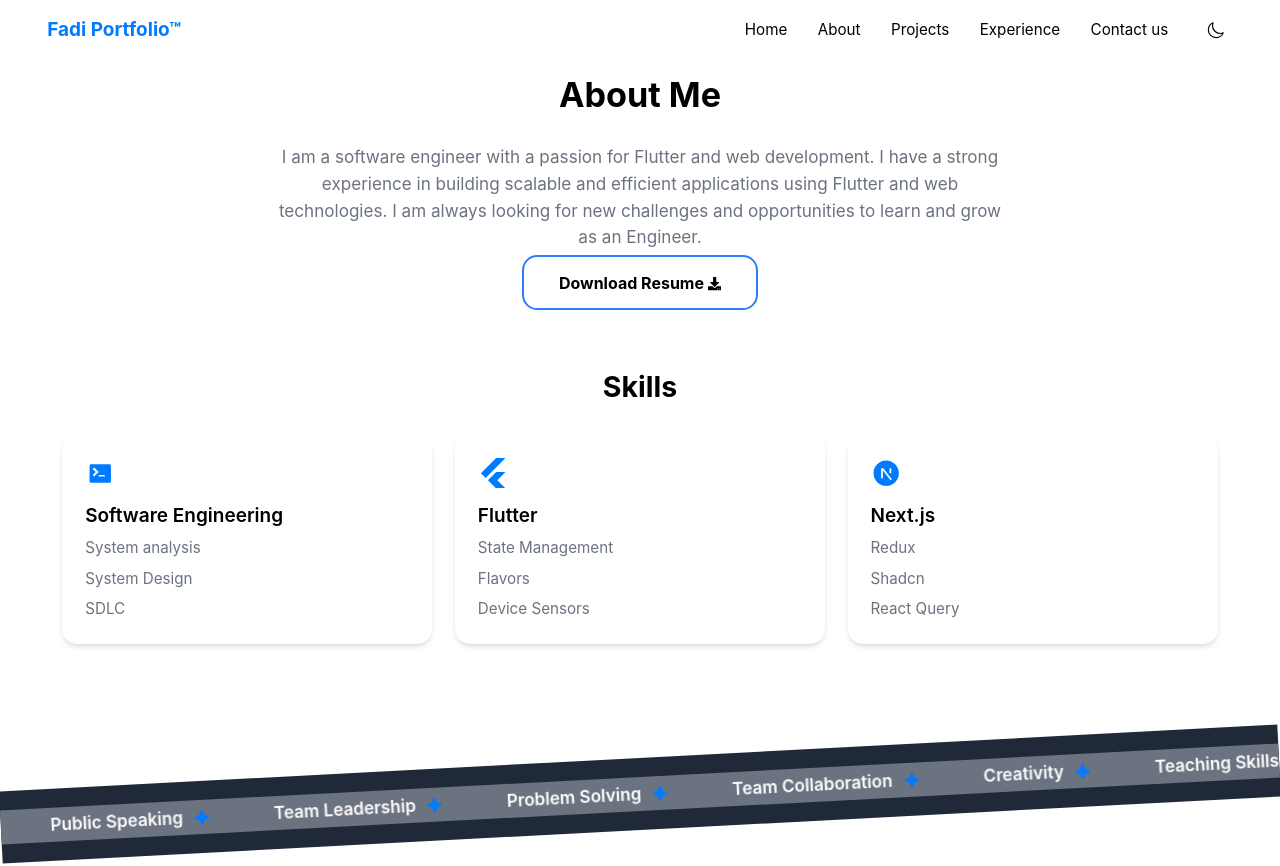
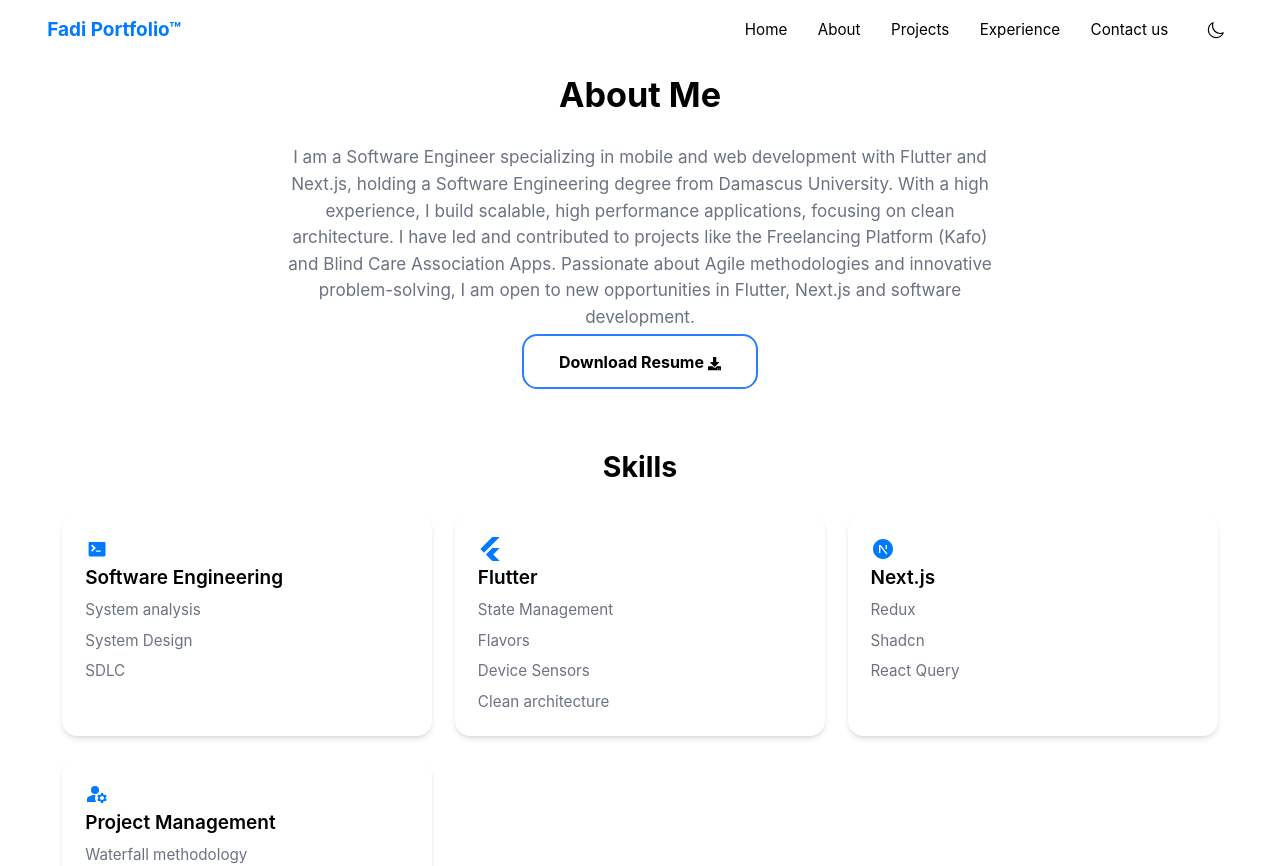
Before and after one commit to Fadi-Asfour-Tech/portfolio, a Next.js app: page /about in a window 1280 px wide. Shown: the top 866 px of the page. Built offline with nearby package versions, Linux system fonts and the light colour scheme.

Commit message:
`Refactor experience components to use BiSolidZap icon and update technical skills in About page`

```diff
--- a/src/app/about/page.tsx
+++ b/src/app/about/page.tsx
@@ -2,6 +2,7 @@
 import Button from "@/general_components/Button";
 import { DiTerminal } from "react-icons/di";
 import { FaDownload } from "react-icons/fa";
+import { MdManageAccounts } from "react-icons/md";
 import { RiNextjsFill } from "react-icons/ri";
 import { SiFlutter } from "react-icons/si";
 
@@ -15,11 +16,19 @@ const About = () => {
         <h1 className="text-4xl font-bold mb-8 text-center">About Me</h1>
         <section className="mb-16">
           <p className="text-lg text-secondary max-w-3xl mx-auto text-center">
-            I am a software engineer with a passion for Flutter and web
+            {/* I am a software engineer with a passion for Flutter and web
             development. I have a strong experience in building scalable and
             efficient applications using Flutter and web technologies. I am
             always looking for new challenges and opportunities to learn and
-            grow as an Engineer.
+            grow as an Engineer. */}
+            I am a Software Engineer specializing in mobile and web development
+            with Flutter and Next.js, holding a Software Engineering degree from
+            Damascus University. With a high experience, I build scalable, high
+            performance applications, focusing on clean architecture. I have led
+            and contributed to projects like the Freelancing Platform (Kafo) and
+            Blind Care Association Apps. Passionate about Agile methodologies
+            and innovative problem-solving, I am open to new opportunities in
+            Flutter, Next.js and software development.
           </p>
           <div className=" flex items-center justify-center m-1 line ">
             <Button
@@ -33,6 +42,7 @@ const About = () => {
                 />
               }
               link=""
+              // TODO: add link to cv
             />
           </div>
         </section>
@@ -41,35 +51,31 @@ const About = () => {
           {/* mb-16 */}
           <h2 className="section-title">Skills</h2>
           <div className="grid grid-cols-1  md:grid-cols-2 lg:grid-cols-3 gap-6 ">
-            <div className="bg-white dark:bg-dark/50 rounded-2xl shadow-md p-6  hover:border-gray-500 hover:border-3 transition-all">
-              <DiTerminal className="h-8  w-8 text-primary mb-4" />
-              <h3 className="text-xl font-semibold mb-2">
-                Software Engineering
-              </h3>
-              <ul className="text-secondary space-y-2">
-                <li>System analysis</li>
-                <li>System Design</li>
-                <li>SDLC</li>
-              </ul>
-            </div>
-            <div className="bg-white dark:bg-dark/50 rounded-2xl shadow-md p-6 hover:border-gray-500 hover:border-3 transition-all">
-              <SiFlutter className="h-8  w-8 text-primary mb-4" />
-              <h3 className="text-xl font-semibold mb-2">Flutter</h3>
-              <ul className="text-secondary space-y-2">
-                <li>State Management</li>
-                <li>Flavors</li>
-                <li>Device Sensors</li>
-              </ul>
-            </div>
-            <div className="bg-white dark:bg-dark/50 rounded-2xl shadow-md p-6 hover:border-gray-500 hover:border-3 transition-all">
-              <RiNextjsFill className="h-8  w-8 text-primary mb-4" />
-              <h3 className="text-xl font-semibold mb-2">Next.js</h3>
-              <ul className="text-secondary space-y-2">
-                <li>Redux</li>
-                <li>Shadcn</li>
-                <li>React Query</li>
-              </ul>
-            </div>
+            {technicalSkill(
+              "Software Engineering",
+              ["System analysis", "System Design", "SDLC"],
+              <DiTerminal size={24} />
+            )}
+            {technicalSkill(
+              "Flutter",
+              [
+                "State Management",
+                "Flavors",
+                "Device Sensors",
+                "Clean architecture",
+              ],
+              <SiFlutter size={24} />
+            )}
+            {technicalSkill(
+              "Next.js",
+              ["Redux", "Shadcn", "React Query"],
+              <RiNextjsFill size={24} />
+            )}
+            {technicalSkill(
+              "Project Management",
+              ["Waterfall methodology", "Agile methodology"],
+              <MdManageAccounts size={24} />
+            )}
           </div>
         </section>
       </div>
@@ -81,3 +87,20 @@ const About = () => {
 };
 
 export default About;
+function technicalSkill(
+  header: string,
+  elements: string[],
+  icon: React.ReactNode
+) {
+  return (
+    <div className="bg-white dark:bg-dark/50 rounded-2xl shadow-md p-6 hover:border-gray-500 hover:border-3 transition-all">
+      <div className=" text-primary mb-1">{icon}</div>
+      <h3 className="text-xl font-semibold mb-2">{header}</h3>
+      <ul className="text-secondary space-y-2">
+        {elements?.map((item, index) => {
+          return <li key={index}>{item}</li>;
+        })}
+      </ul>
+    </div>
+  );
+}
--- a/src/app/components/Hero.tsx
+++ b/src/app/components/Hero.tsx
@@ -81,7 +81,7 @@ const Hero = () => {
               transition={{ delay: 0.5 }}
               className="text-xl md:text-2xl text-gray-600 dark:text-gray-300 mb-8"
             >
-              Software Engineer & Flutter Developer
+              Mobile & Web Software Engineer
             </motion.p>
 
             {/* <motion.div
--- a/src/app/components/experience/Blitz.tsx
+++ b/src/app/components/experience/Blitz.tsx
@@ -1,6 +1,6 @@
 import React from "react";
 import { motion } from "framer-motion";
-import { FaArrowRight } from "react-icons/fa";
+import { BiSolidZap } from "react-icons/bi";
 
 export default function Blitz() {
   const SDE1Tasks = [
@@ -45,7 +45,7 @@ export default function Blitz() {
               {SDE1Tasks?.map((item, index) => {
                 return (
                   <div key={index} className="flex flex-row space-x-2">
-                    <FaArrowRight className={"h-5 w-4 flex-none"} />
+                    <BiSolidZap className={"h-5 w-4 flex-none"} />
                     <span>{item.text}</span>
                   </div>
                 );
@@ -72,13 +72,13 @@ export default function Blitz() {
             {InternTasks?.map((item, index) => {
               return (
                 <div key={index} className="flex flex-row space-x-2">
-                  <FaArrowRight className={"h-5 w-4 flex-none"} />
+                  <BiSolidZap className={"h-5 w-4 flex-none"} />
                   <span>{item.text}</span>
                 </div>
               );
             })}
             <div className="flex flex-row space-x-2">
-              <FaArrowRight className={"h-5 w-4 flex-none"} />
+              <BiSolidZap className={"h-5 w-4 flex-none"} />
               <span className="font-bold text-heading">
                 Technologies used: Flutter, Dart, Next.js, React.js, TypeScript.
               </span>
--- a/src/app/components/experience/Epoch.tsx
+++ b/src/app/components/experience/Epoch.tsx
@@ -1,5 +1,5 @@
 import React from "react";
-import { ArrowRight } from "@mui/icons-material";
+import { BiSolidZap } from "react-icons/bi";
 import { motion } from "framer-motion";
 
 export default function Epoch() {
@@ -45,13 +45,13 @@ export default function Epoch() {
             {tasks.map((item, index) => {
               return (
                 <div key={index} className="flex flex-row space-x-2">
-                  <ArrowRight className={"h-5 w-4 flex-none"} />
+                  <BiSolidZap className={"h-5 w-4 flex-none"} />
                   <span>{item.text}</span>
                 </div>
               );
             })}
             <div className="flex flex-row space-x-2">
-              <ArrowRight className={"h-5 w-4 flex-none"} />
+              <BiSolidZap className={"h-5 w-4 flex-none"} />
               <span className="font-bold text-heading">
                 Technologies used: Next.js, TypeScript, Tailwind CSS, React
                 Query, Web Socket, Python.
--- a/src/app/components/experience/GoCareers.tsx
+++ b/src/app/components/experience/GoCareers.tsx
@@ -1,5 +1,5 @@
 import React from "react";
-import { ArrowRight } from "@mui/icons-material";
+import { BiSolidZap } from "react-icons/bi";
 import { motion } from "framer-motion";
 
 export default function GoCareers() {
@@ -44,13 +44,13 @@ export default function GoCareers() {
             {tasks?.map((item, index) => {
               return (
                 <div key={index} className="flex flex-row space-x-2">
-                  <ArrowRight className={"h-5 w-4 flex-none"} />
+                  <BiSolidZap className={"h-5 w-4 flex-none"} />
                   <span>{item.text}</span>
                 </div>
               );
             })}
             <div className="flex flex-row space-x-2">
-              <ArrowRight className={"h-5 w-4 flex-none"} />
+              <BiSolidZap className={"h-5 w-4 flex-none"} />
               <span className="font-bold text-heading">
                 Technologies used: React.js, Next.js, Redux, React Query,
                 TypeScript, Tailwind CSS, and Shadcn UI.
--- a/src/app/components/experience/PW.tsx
+++ b/src/app/components/experience/PW.tsx
@@ -1,5 +1,5 @@
 import React from "react";
-import { ArrowRight } from "@mui/icons-material";
+import { BiSolidZap } from "react-icons/bi";
 import { motion } from "framer-motion";
 
 export default function PW() {
@@ -38,7 +38,7 @@ export default function PW() {
             {tasks.map((item, index) => {
               return (
                 <div key={index} className="flex flex-row space-x-2">
-                  <ArrowRight className={"h-5 w-4 flex-none"} />
+                  <BiSolidZap className={"h-5 w-4 flex-none"} />
                   <span>{item.text}</span>
                 </div>
               );
--- a/src/app/components/experience/TribeLink.tsx
+++ b/src/app/components/experience/TribeLink.tsx
@@ -1,5 +1,5 @@
 import React from "react";
-import { ArrowRight } from "@mui/icons-material";
+import { BiSolidZap } from "react-icons/bi";
 import { motion } from "framer-motion";
 
 export default function TribeLink() {
@@ -41,13 +41,13 @@ export default function TribeLink() {
             {tasks?.map((item, index) => {
               return (
                 <div key={index} className="flex flex-row space-x-2">
-                  <ArrowRight className={"h-5 w-4 flex-none"} />
+                  <BiSolidZap className={"h-5 w-4 flex-none"} />
                   <span>{item.text}</span>
                 </div>
               );
             })}
             <div className="flex flex-row space-x-2">
-              <ArrowRight className={"h-5 w-4 flex-none"} />
+              <BiSolidZap className={"h-5 w-4 flex-none"} />
               <span className="font-bold text-heading">
                 Technologies used: Next.js, TypeScript, Tailwind CSS, React
                 Query, and Shadcn UI.
```
